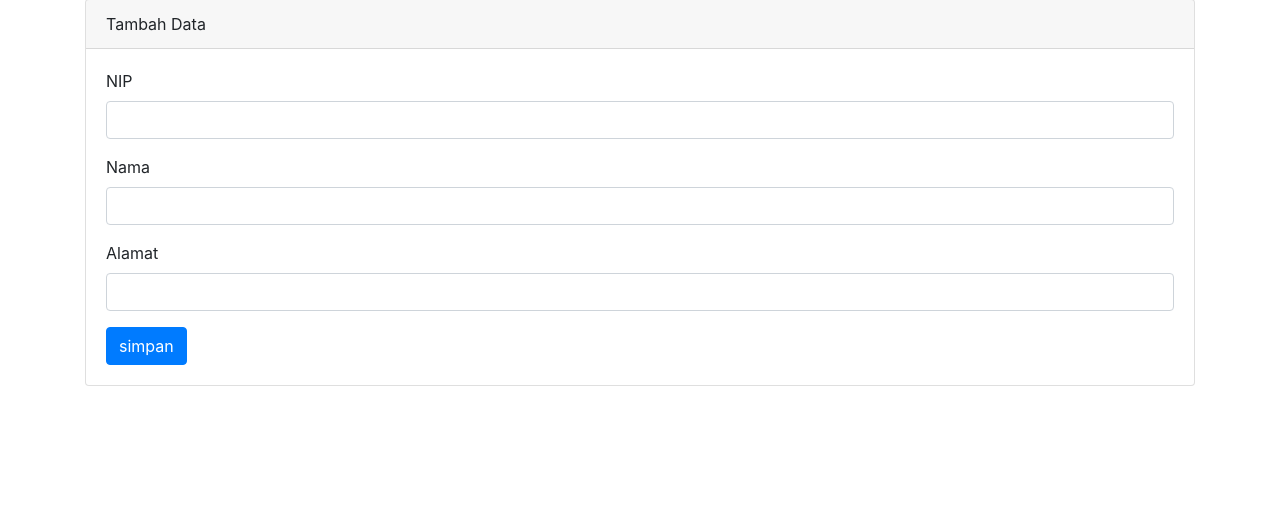
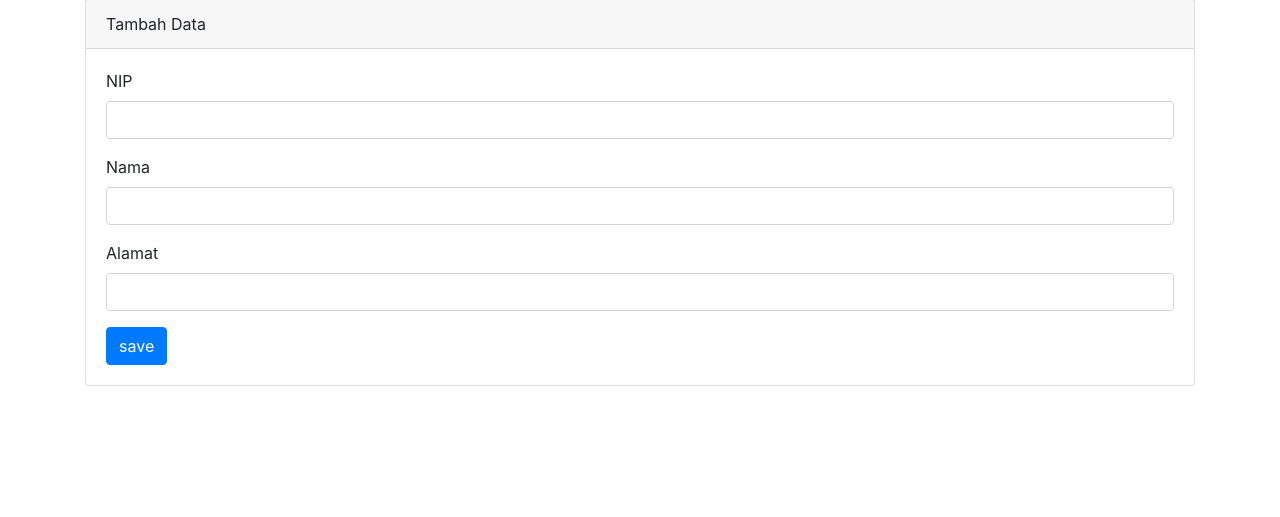
Before and after one commit to rafeyfaasyla/Day3PraPKL_ReviewOOP, a PHP site: page /create.php in a window 1280 px wide. Shown: the part 103-620 px from the top of the page. Run offline with PHP 8.4, Linux system fonts and the light colour scheme.

Commit message:
pembaruan2

```diff
--- a/guru/create.php
+++ b/guru/create.php
@@ -54,7 +54,7 @@
                         <label for="exampleInputEmail1">Alamat</label>
                         <input type="text" class="form-control" name="alamat">
                     </div>
-                    <button type="submit" name="save" class="btn btn-primary">simpan</button>
+                    <button type="submit" name="save" class="btn btn-primary">save</button>
                 </form>
 
             </div>
--- a/guru/show.php
+++ b/guru/show.php
@@ -57,7 +57,7 @@
                         <input type="number" class="form-control" name="nip" value="<?php echo $nip; ?>" disabled>
                     </div>
                     <div class="form-group">
-                        <label for="exampleInputEmail1">Nama</label>
+                        <label for="exampleInputEmail1">Nama lengkap</label>
                         <input type="text" class="form-control" name="nama" value="<?php echo $nama; ?>" disabled>
                     </div>
                     <div class="form-group">
```
